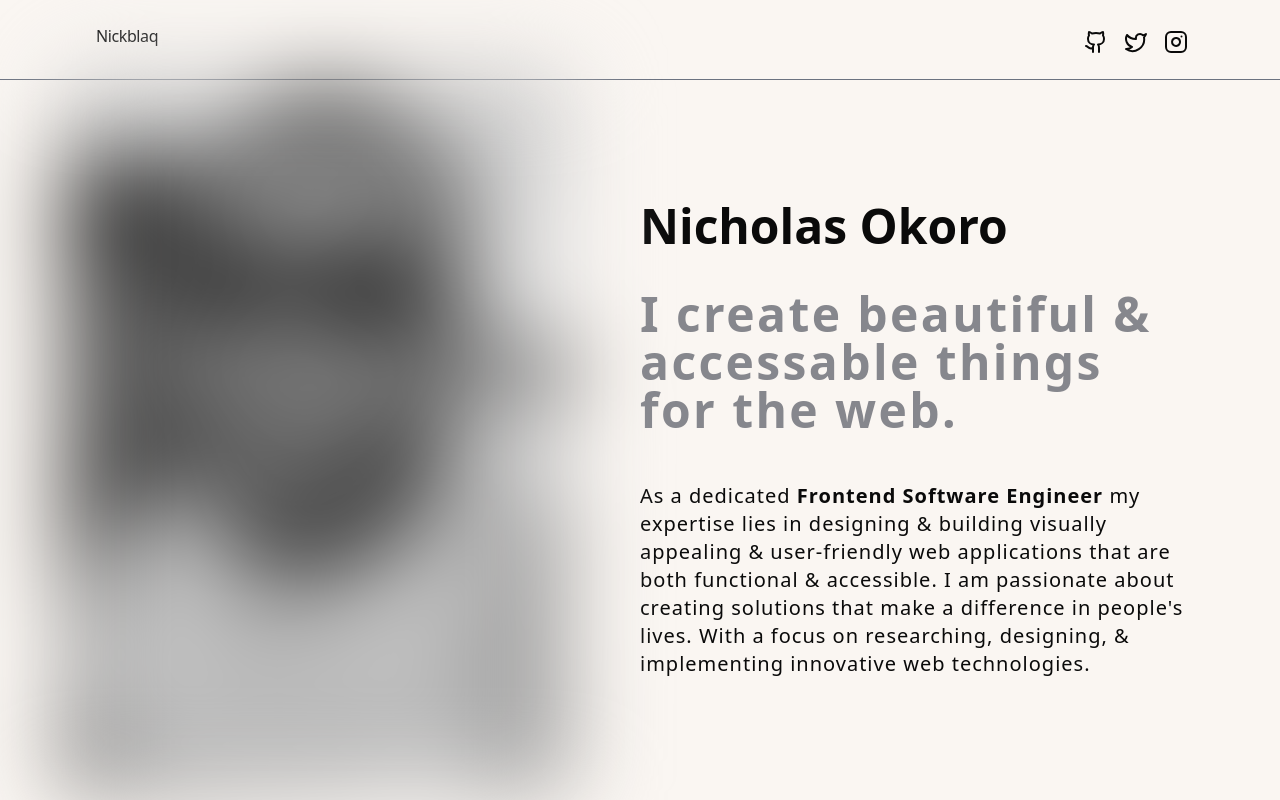
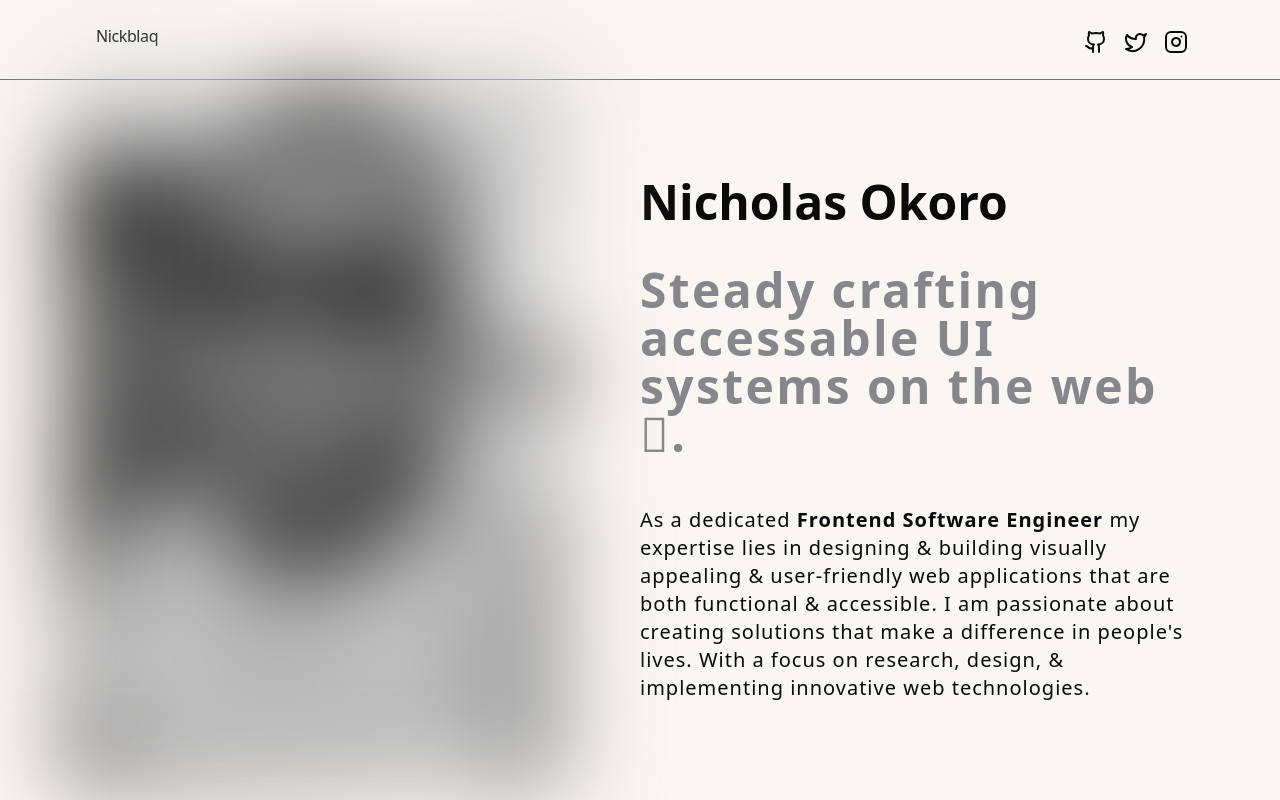
Before and after one commit to Nickblaq/Nickblaq, a Next.js app: page / in a window 1280 px wide. Built offline with nearby package versions, Linux system fonts and the light colour scheme.

Commit message:
Txt patch

```diff
--- a/app/page.tsx
+++ b/app/page.tsx
@@ -27,11 +27,11 @@ export default function Home() {
           <br className='py-8'></br>
 
            <p className='md:tracking-wider font-normal md:font-semibold pt-5 md:pt-10 text-gray-900/50 dark:text-indigo-500/50'>
-            I create beautiful &amp; accessable things for the web.</p>
+            Steady crafting accessable UI systems on the web .</p>
         </h1>
         <h2 className='leading-loose tracking-wider mt-5 xl:mt-8 2xl:mt-10 text-base md:text-xl'>
         As a dedicated <strong>Frontend Software Engineer</strong> my expertise lies in designing &amp; building visually appealing &amp; user-friendly web applications that are both functional &amp; accessible. I am passionate about creating solutions that make a difference in people's lives.
-With a focus on researching, designing, &amp; implementing innovative web technologies.
+With a focus on research, design, &amp; implementing innovative web technologies.
         </h2>
       </div>
       </div>
```
